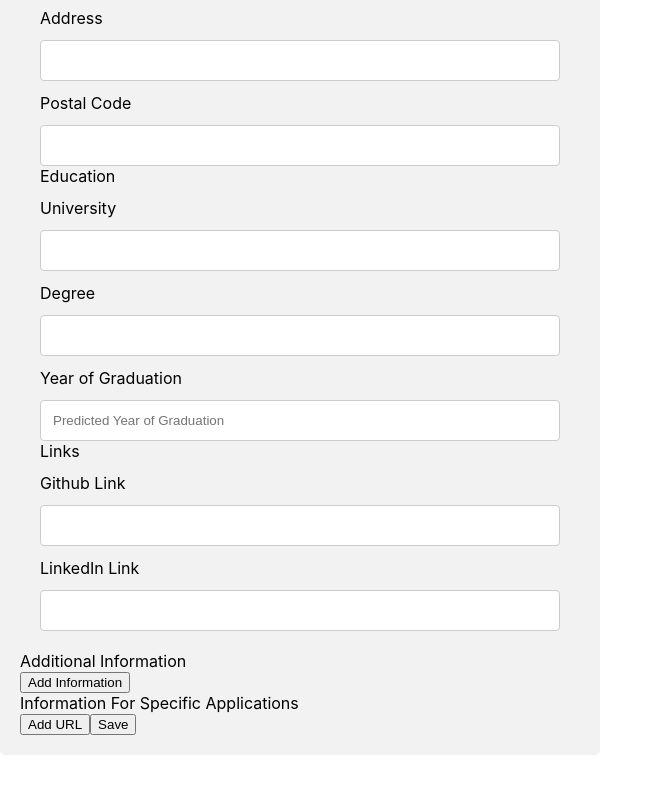
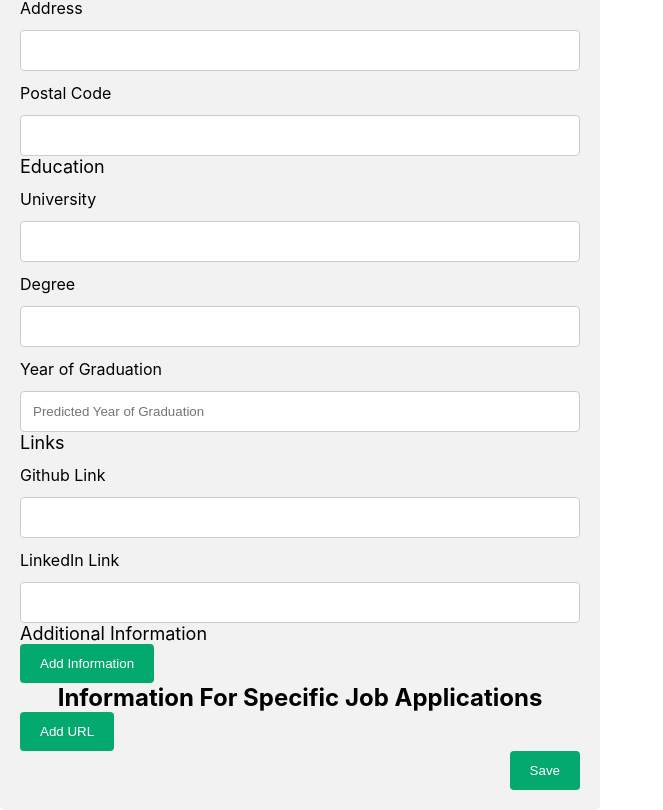
Before and after one commit to Heimdall21/JobPal, a React (Create React App) app in the folder jobpal-extension/: page / in a window 1280 px wide. Shown: the part 513-1323 px from the top of the page, without its empty margins (0-663 px from the left). Before the commit the page ends 1268 px from the top, so only its background shows below. Built offline with nearby package versions, Linux system fonts and the light colour scheme.

Commit message:
update style

```diff
--- a/jobpal-extension/src/Component/AdditionalForm.tsx
+++ b/jobpal-extension/src/Component/AdditionalForm.tsx
@@ -34,15 +34,15 @@ export default function AdditionalForm({setAdditional, data}: {
         return (key:string)=>!data.filter(v=>v.id!==targetId).every(v=>v.key !== key);
     }
 
-    return (<>
-        <div className='Category'>Additional Information</div>
+    return (<div>
+        <div className={styles.Category}>Additional Information</div>
         <button type="button" onClick={addNewRow}>Add Information</button>
         {data.map((elem)=><Row key={elem.id} _key={elem.key} value={elem.value}
             updateRow={updateRow(elem.id)}
             removeRow={removeRow(elem.id)}
             hasDuplicatedKey={duplicateKey(elem.id)}
         />)}
-    </>);
+    </div>);
 }
 
 function Row({_key, value, updateRow, removeRow, hasDuplicatedKey}:{
@@ -69,10 +69,12 @@ function Row({_key, value, updateRow, removeRow, hasDuplicatedKey}:{
         }
     }
 
-    return (<>
-        <button type="button" onClick={removeRow}>Remove Row</button>
+    return (<div>
+        <div className={styles.RemoveButtonContainer}>
+            <button type="button" className={styles.RemoveButton} onClick={removeRow}>Remove Row</button>
+        </div>
         <input type="text" value={_key} placeholder={"key"} onChange={handleKeyChange}></input>
         <input type="text" value={value} placeholder={"value"} onChange={handleValueChange}></input>
         {error !== null && <div className={styles.WarningText}>{error}</div>}
-    </>);
+    </div>);
 }
--- a/jobpal-extension/src/Component/Form.module.css
+++ b/jobpal-extension/src/Component/Form.module.css
@@ -6,6 +6,16 @@
 
 .FormContainer * {
     box-sizing: border-box;
+}
+
+.FormContainer .Section {
+    font-size: x-large;
+    text-align: center;
+    font-weight: bold;
+}
+
+.FormContainer .Category {
+    font-size: large;
 }
 
 .FormContainer input, select, textarea {
@@ -29,3 +39,37 @@
 .FormContainer .WarningText {
     color: red;
 }
+
+.FormContainer button {
+    background-color: #04AA6D;
+    color: white;
+    padding: 12px 20px;
+    border: none;
+    border-radius: 4px;
+    cursor: pointer;
+}
+
+.FormContainer button:hover {
+    background-color: #45a049;
+}
+
+.FormContainer div.SubmitButtonContainer {
+    display: flex;
+    justify-content: end;
+}
+
+.FormContainer div.RemoveButtonContainer {
+    display: flex;
+    justify-content: end;
+    margin-top: 10px;
+}
+
+.FormContainer .RemoveButton {
+    background-color: red;
+    font-size: small;
+    padding: 10px;
+}
+
+.FormContainer .RemoveButton:hover {
+    background-color: rgb(183, 0, 0);
+}
--- a/jobpal-extension/src/Component/GeneralForm.tsx
+++ b/jobpal-extension/src/Component/GeneralForm.tsx
@@ -69,8 +69,8 @@ export default function GeneralForm({commonData, setCommonData}: {
     }
 
     return (
-    <div className={styles.FormContainer}>
-        <div className='Category'>Personal Information</div>
+    <div>
+        <div className={styles.Category}>Personal Information</div>
         {FormInputField("givenName", "First Name")}
         {FormInputField("familyName", "Last Name")}
         {FormInputField("email", "Email")}
@@ -82,12 +82,12 @@ export default function GeneralForm({commonData, setCommonData}: {
         {FormInputField("address", "Address")}
         {FormInputField("postalCode", "Postal Code")}
 
-        <div className='Category'>Education</div>
+        <div className={styles.Category}>Education</div>
         {FormInputField("university", "University")}
         {FormInputField("degree", "Degree")}
         <FormYearOfGradField setField={updateCommonField} yearOfGrad={commonData.yearOfGrad}/>
 
-        <div className='Category'>Links</div>
+        <div className={styles.Category}>Links</div>
         {FormInputField("github", "Github Link")}
         {FormInputField("linkedin", "LinkedIn Link")}
     </div>
--- a/jobpal-extension/src/Component/SpecificForm.tsx
+++ b/jobpal-extension/src/Component/SpecificForm.tsx
@@ -1,5 +1,6 @@
 import { ViewAdditionalType, ViewSpecificData } from "./ViewFormType"
 import AdditionalForm from "./AdditionalForm";
+import styles from "./Form.module.css";
 
 export default function SpecificForm({data, setData}: {
     data: ViewSpecificData[],
@@ -24,10 +25,10 @@ export default function SpecificForm({data, setData}: {
         }
     }
 
-    return (<>
+    return (<div>
         <button type="button" onClick={addRow}>Add URL</button>
         {data.map(({id, url, additional, ...rest})=><FormRow key={id} _key={url} val={rest} additional={additional} setData={handleDataChange(id)} removeRow={removeRow(id)}/>)}
-    </>);
+    </div>);
 }
 
 function FormRow({_key, val, additional, setData, removeRow}:{
@@ -44,12 +45,14 @@ function FormRow({_key, val, additional, setData, removeRow}:{
         }
     }
 
-    return (<>
-        <button type="button" onClick={removeRow}>Remove URL</button>
+    return (<div>
+        <div className={styles.RemoveButtonContainer}>
+            <button className={styles.RemoveButton} type="button" onClick={removeRow}>Remove URL</button>
+        </div>
         <input type="text" value={_key} placeholder={"url"} onChange={handleValueChange('url')}></input>
         <input type="text" value={val.companyName} placeholder={"companyName"} onChange={handleValueChange('companyName')}></input>
         <input type="text" value={val.role} placeholder={"role"} onChange={handleValueChange('role')}></input>
         <input type="text" value={val.shortcut} placeholder={"shortcut"} onChange={handleValueChange('shortcut')}></input>
         <AdditionalForm data={additional} setAdditional={(newAdditional)=>setData('additional', newAdditional)}/>
-    </>);
+    </div>);
 }
--- a/jobpal-extension/src/Pages/EditPage.tsx
+++ b/jobpal-extension/src/Pages/EditPage.tsx
@@ -62,14 +62,16 @@ function Edit() {
     return (
     <div>
         <form onSubmit={handleSubmit} className={styles.FormContainer}>
-            <div>General Information</div>
+            <div className={styles.Section}>General Information</div>
             <div>
                 <GeneralForm commonData={commonData} setCommonData={setCommonData} />
                 <AdditionalForm data={additionalCommonData} setAdditional={setAdditionalCommonData}/>
             </div>
-            <div>Information For Specific Applications</div>
+            <div className={styles.Section}>Information For Specific Job Applications</div>
             <SpecificForm data={specificData} setData={setSpecificData}/>
-            <button type="submit">Save</button>
+            <div className={styles.SubmitButtonContainer}>
+                <button type="submit" className={styles.SubmitButton}>Save</button>
+            </div>
         </form>
         <ToastContainer autoClose={300} position={'bottom-right'}/>
     </div>
```
